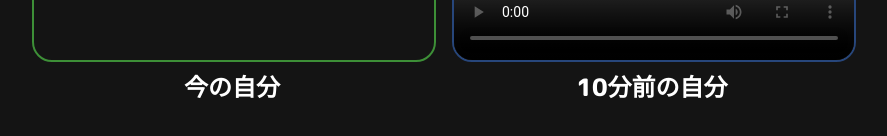
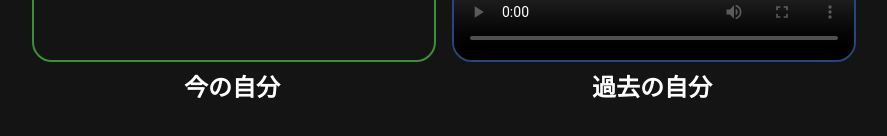
Before and after one commit to blu3mo/time-mirror, a React (Create React App) app: page / in a window 1280 px wide. Shown: the part 510-646 px from the top of the page, without its empty margins (198-1085 px from the left). Built offline with nearby package versions, Linux system fonts and the light colour scheme.

Commit message:
Temporal label fix

```diff
--- a/src/App.js
+++ b/src/App.js
@@ -67,7 +67,7 @@ function App() {
           <button onClick={handlePiP} disabled={!recordState.recording} className="pip-button">
             {'オーバーレイで見る'}
           </button>
-          <label className="video-label">10分前の自分</label>
+          <label className="video-label">過去の自分</label>
         </div>
       </div>
     </div>
```
